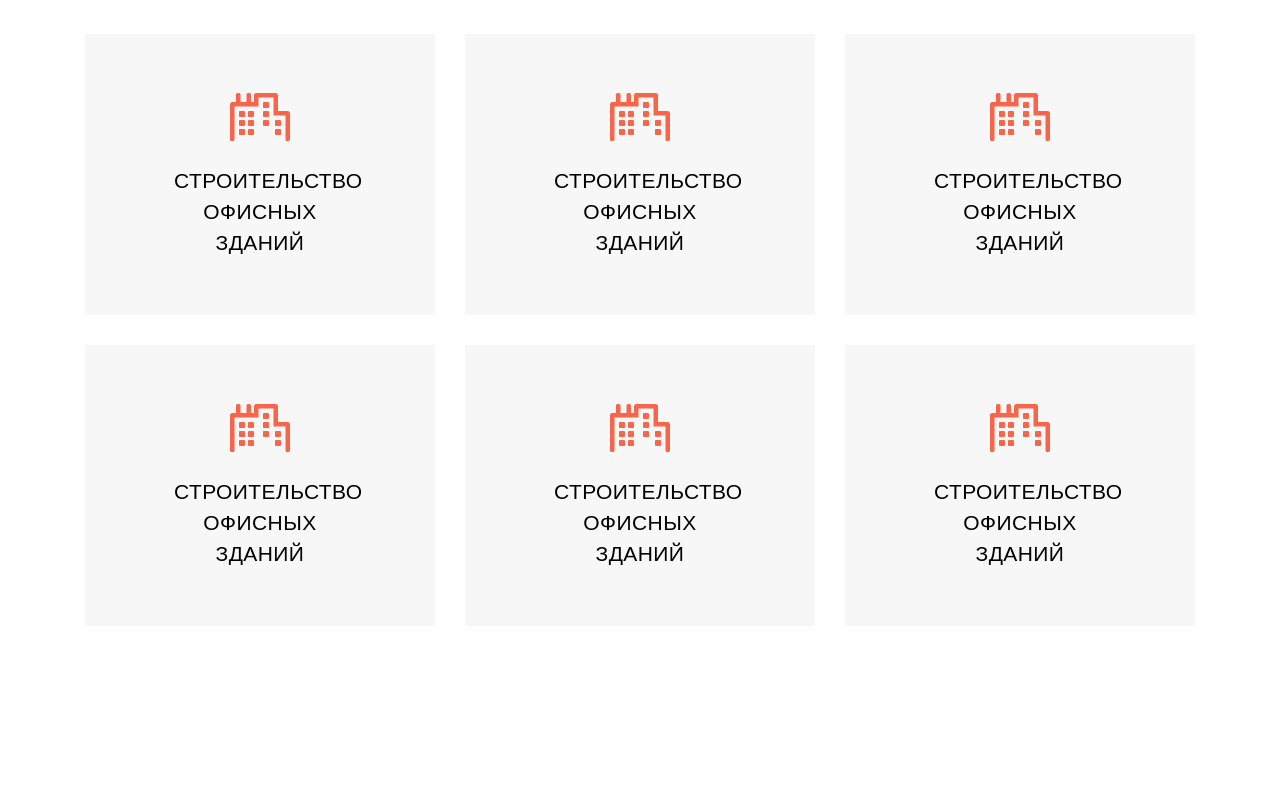
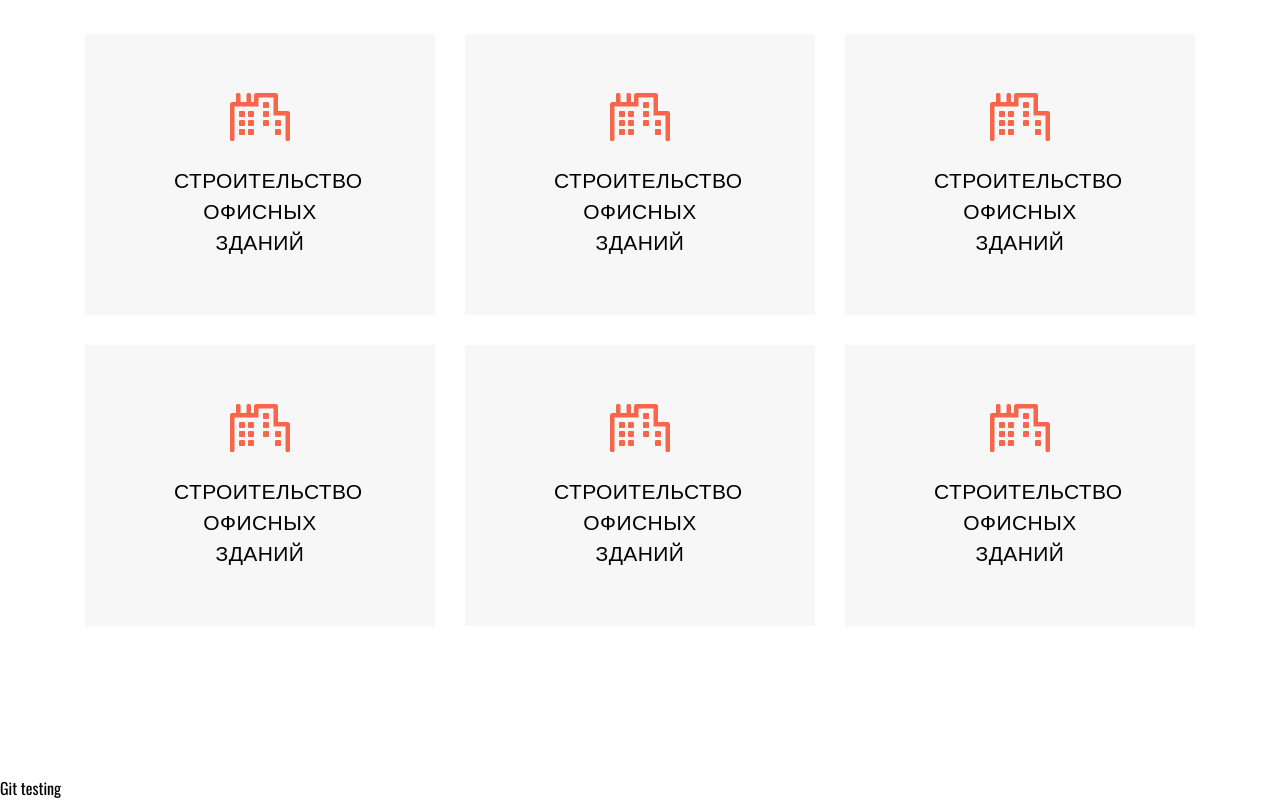
Before and after one commit to AleksF2022/test_site, a plain HTML site: page index.html in a window 1280 px wide. Shown: the part 2228-3028 px from the top of the page. Before the commit the page ends 3004 px from the top, so only its background shows below. Drawn offline with nearby package versions, Linux system fonts and the light colour scheme.

Commit message:
git testing

```diff
--- a/index.html
+++ b/index.html
@@ -127,6 +127,7 @@
             </div>
         </div>
     </section>
+    <p>Git testing</p>
 </body>
 
 </html>
```
